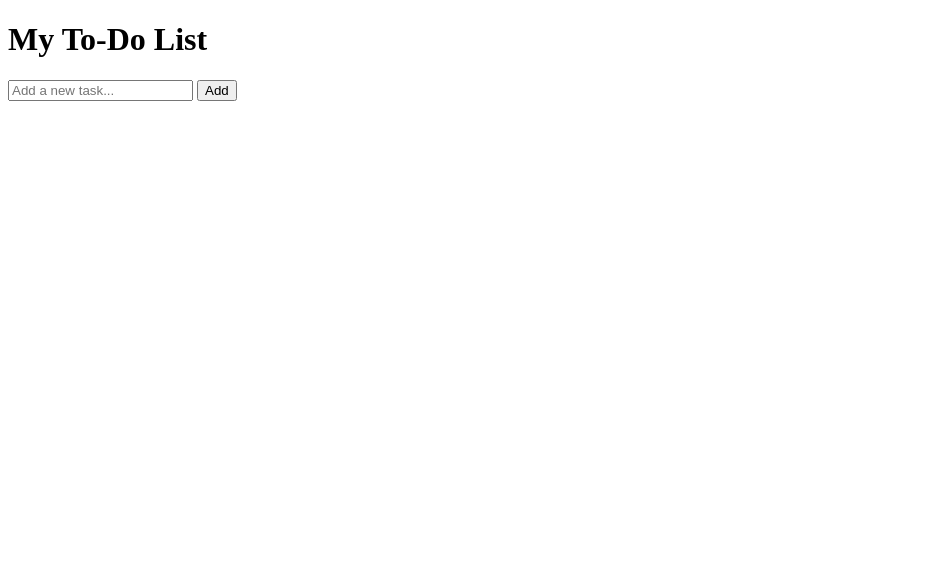
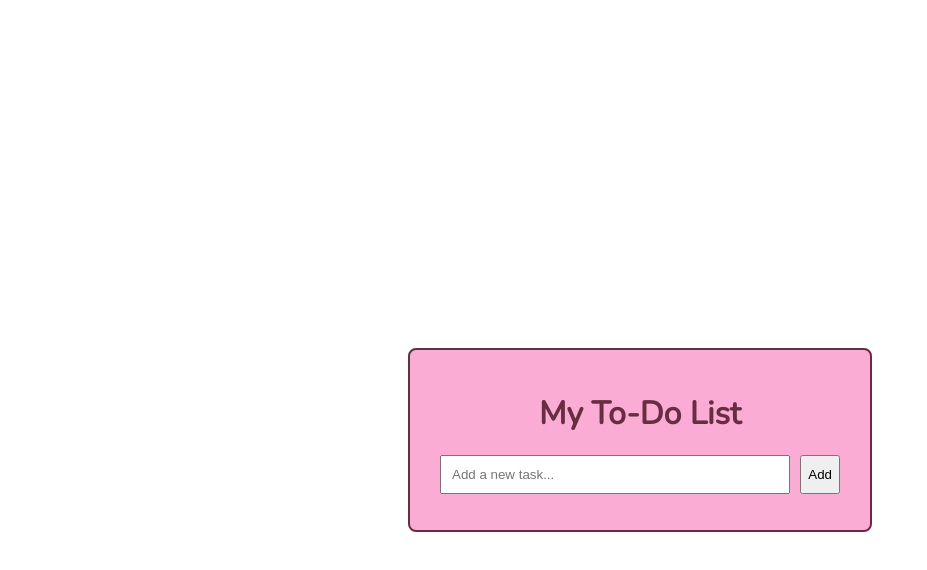
Before and after one commit to Anina1999/My-To-Do-List-App, a plain HTML site: page index.html in a window 1280 px wide. Shown: the whole page, without its empty margins (0-927 px from the left). Drawn offline with nearby package versions, Linux system fonts and the light colour scheme.

Commit message:
Update index.html

```diff
--- a/index.html
+++ b/index.html
@@ -4,6 +4,8 @@
         <meta charset="UTF-8"/>
         <meta name="viewport" content="width=device-width, initial scale=1.0"/>
         <title>To-Do List</title>
+        <link href="https://fonts.googleapis.com/css2?family=Nunito&display=swap" rel="stylesheet">
+        <link rel="stylesheet" href="style.css"/>
     </head>
     <body>
         <div class="container">
@@ -14,5 +16,6 @@
             </form>
             <ol id="task-list"></ol>
         </div>
+        <script src="script.js"></script>
     </body>
 </html>
```
